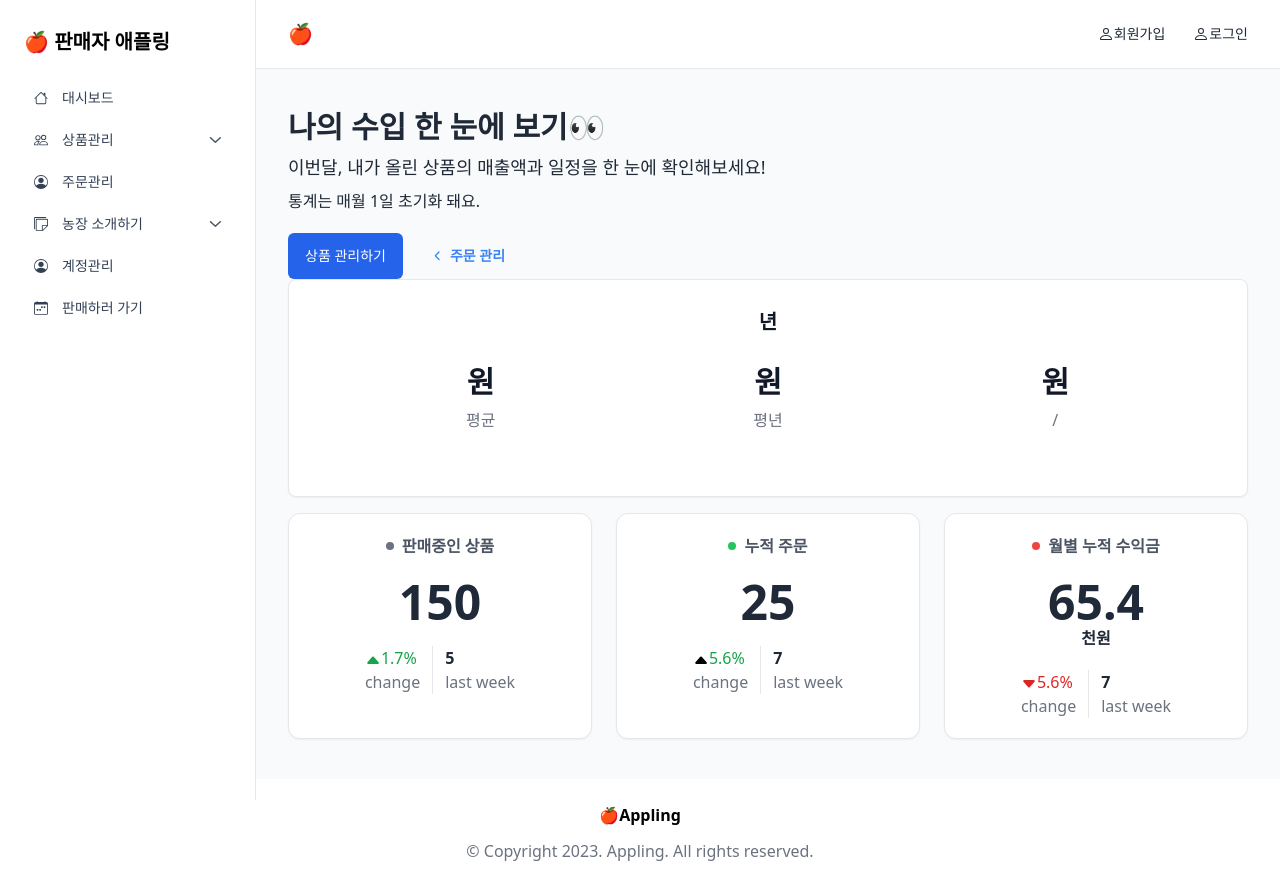
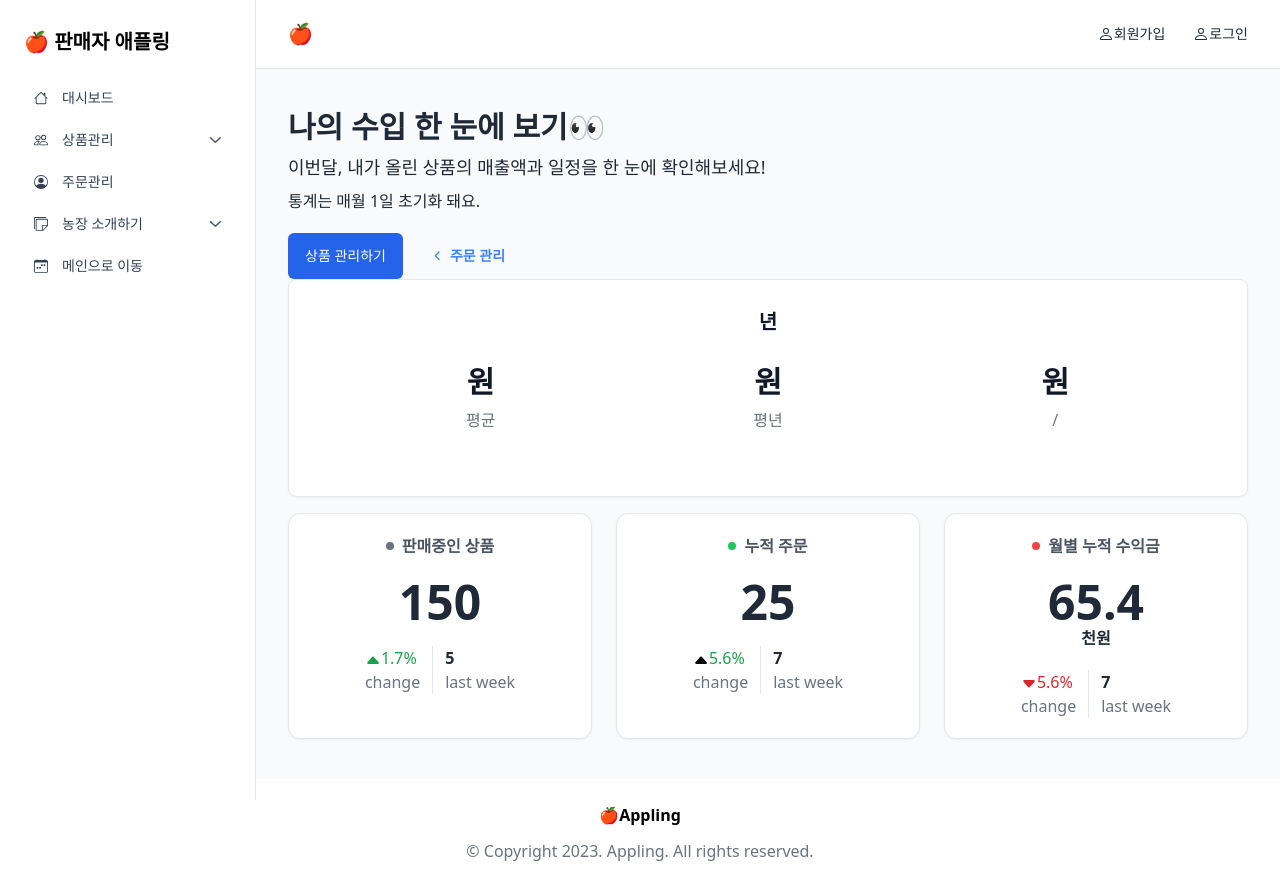
Before and after one commit to appling-c/appling-fe, a Vue app: page /admin in a window 1280 px wide. Built offline with nearby package versions, Linux system fonts and the light colour scheme; a small style sheet from the web is missing; a web font is replaced by a local one.

Commit message:
관리자페이지 계정관리 메뉴 삭제

```diff
--- a/src/components/admin/TheAdminHeader.vue
+++ b/src/components/admin/TheAdminHeader.vue
@@ -279,7 +279,7 @@
 						</div>
 					</li>
 
-					<li>
+					<!-- <li>
 						<a
 							@click="account()"
 							class="flex items-center gap-x-3.5 py-2 px-2.5 hs-accordion-active:text-blue-600 hs-accordion-active:hover:bg-transparent text-sm text-slate-700 rounded-md hover:bg-gray-100"
@@ -300,7 +300,7 @@
 							</svg>
 							계정관리
 						</a>
-					</li>
+					</li> -->
 					<li>
 						<a
 							class="flex items-center gap-x-3.5 py-2 px-2.5 text-sm text-slate-700 rounded-md hover:bg-gray-100"
@@ -321,7 +321,7 @@
 									d="M3.5 0a.5.5 0 0 1 .5.5V1h8V.5a.5.5 0 0 1 1 0V1h1a2 2 0 0 1 2 2v11a2 2 0 0 1-2 2H2a2 2 0 0 1-2-2V3a2 2 0 0 1 2-2h1V.5a.5.5 0 0 1 .5-.5zM1 4v10a1 1 0 0 0 1 1h12a1 1 0 0 0 1-1V4H1z"
 								/>
 							</svg>
-							판매하러 가기
+						  메인으로 이동
 						</a>
 					</li>
 				</ul>
```
